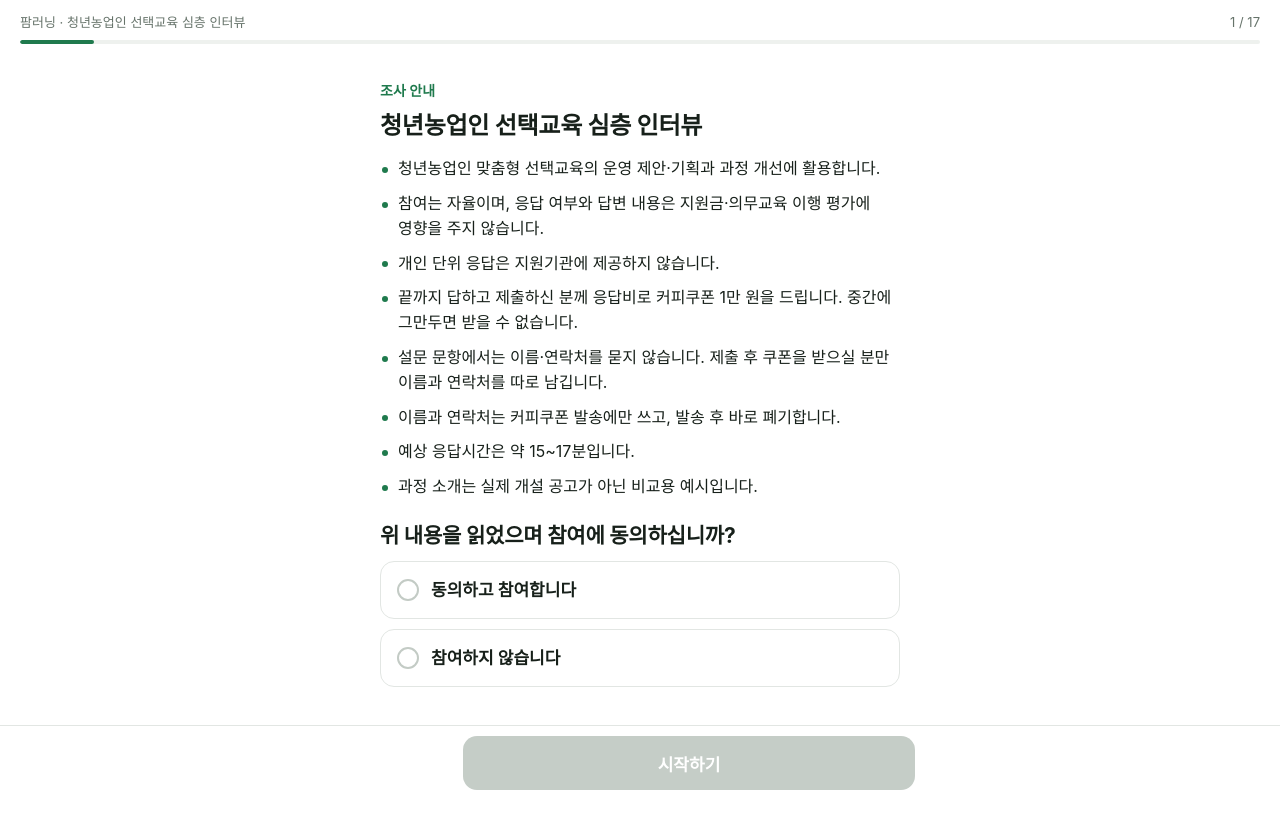
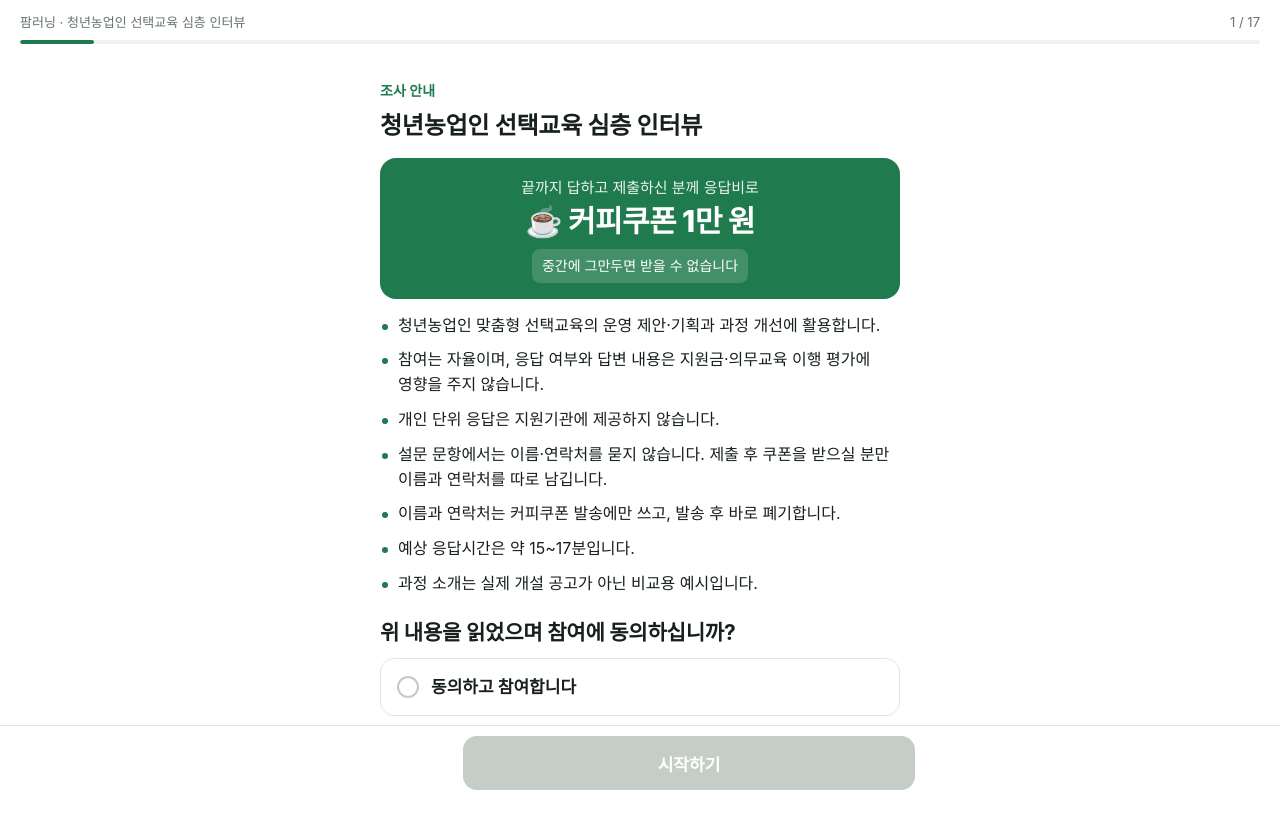
Before and after one commit to kimmans/farm-edu-survey, a plain HTML site: page index.html in a window 1280 px wide. Drawn offline with Linux system fonts and the light colour scheme; a web font is replaced by a local one.

Commit message:
Highlight the coffee coupon reward on the first screen
Co-Authored-By: Claude Fable 5.2 <noreply@anthropic.com>
Claude-Session: https://claude.ai/code/session_01Hu1jb8J4CDDjX6hnKgSFnH

```diff
--- a/index.html
+++ b/index.html
@@ -45,6 +45,10 @@ textarea{min-height:130px;resize:vertical;line-height:1.5}
 .note{background:#fff8e6;border-radius:12px;padding:12px 14px;font-size:15px;margin:12px 0}
 .info{background:var(--gl);border-radius:12px;padding:12px 14px;font-size:15px;margin:0 0 18px;color:#24432f}
 .err{color:var(--wa);font-size:14px;margin:8px 0}
+.rw{background:var(--g);color:#fff;border-radius:16px;padding:18px 18px 16px;margin:16px 0 4px;text-align:center}
+.rw .rs{font-size:15px;opacity:.92}
+.rw .rb{font-size:30px;font-weight:800;letter-spacing:-.02em;line-height:1.25;margin:4px 0 8px}
+.rw .rc{font-size:14px;background:rgba(255,255,255,.16);border-radius:8px;padding:6px 10px;display:inline-block}
 .nl{list-style:none;margin:14px 0 22px;padding:0}
 .nl li{position:relative;padding:0 0 0 18px;margin:10px 0;font-size:16px}
 .nl li:before{content:"";position:absolute;left:2px;top:.68em;width:6px;height:6px;border-radius:50%;background:var(--g)}
@@ -209,7 +213,6 @@ function noticeItems(){
     '청년농업인 맞춤형 선택교육의 운영 제안·기획과 과정 개선에 활용합니다.',
     '참여는 자율이며, 응답 여부와 답변 내용은 지원금·의무교육 이행 평가에 영향을 주지 않습니다.',
     '개인 단위 응답은 지원기관에 제공하지 않습니다.',
-    '끝까지 답하고 제출하신 분께 응답비로 '+CONFIG.COUPON_LABEL+'을 드립니다. 중간에 그만두면 받을 수 없습니다.',
     '설문 문항에서는 이름·연락처를 묻지 않습니다. 제출 후 쿠폰을 받으실 분만 이름과 연락처를 따로 남깁니다.',
     '이름과 연락처는 커피쿠폰 발송에만 쓰고, 발송 후 바로 폐기합니다.',
     '예상 응답시간은 약 15~17분입니다.',
@@ -342,7 +345,9 @@ function render(keepScroll){
   document.getElementById('pg').style.width = Math.round((S.page+1)/v.length*100)+'%';
   var h='<div class="eye">'+esc(p.title)+'</div>';
   if(p.notice){
-    h+='<h1>'+esc(CONFIG.SURVEY_TITLE)+'</h1><ul class="nl">'+noticeItems().map(function(t){return '<li>'+esc(t)+'</li>';}).join('')+'</ul>';
+    h+='<h1>'+esc(CONFIG.SURVEY_TITLE)+'</h1>'
+      +'<div class="rw"><div class="rs">끝까지 답하고 제출하신 분께 응답비로</div><div class="rb">☕ '+esc(CONFIG.COUPON_LABEL)+'</div><div class="rc">중간에 그만두면 받을 수 없습니다</div></div>'
+      +'<ul class="nl">'+noticeItems().map(function(t){return '<li>'+esc(t)+'</li>';}).join('')+'</ul>';
     h+=qHtml(p.qs[0]);
   } else if(p.submit){
     h+='<h1>응답을 제출할까요?</h1><p class="sub">제출 후에는 수정할 수 없습니다.</p>'
```
